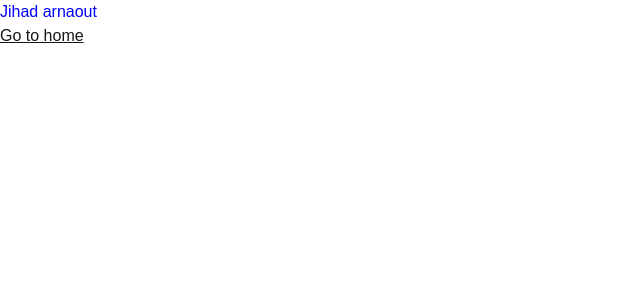
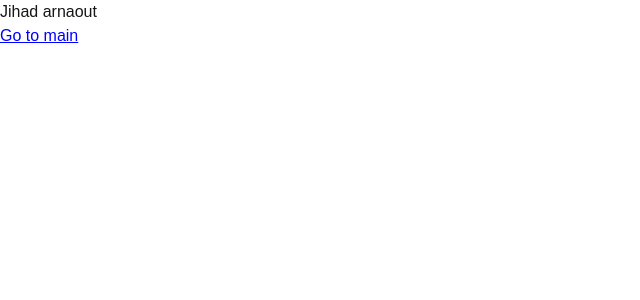
Before and after one commit to JihadArnaout/react-review, a Next.js app: page /about in a window 1280 px wide. Shown: the top 300 px of the page, without its empty margins (0-640 px from the left). Built offline with nearby package versions, Linux system fonts and the light colour scheme.

Commit message:
Adding style to pages

```diff
--- a/app/about/page.tsx
+++ b/app/about/page.tsx
@@ -3,9 +3,9 @@ import Link from "next/link";
 export default function AboutPage() {
   return (
     <>
-  <div style={{ color: "blue" }}>Jihad arnaout</div>
-  <Link href="/" style={{ textDecoration: "underline" }}>
-    Go to home
+  <div >Jihad arnaout</div>
+  <Link href="/" style={{ textDecoration: "underline", color: "blue" }}>
+    Go to main
   </Link>
   </>
 );
--- a/app/home/page.tsx
+++ b/app/home/page.tsx
@@ -1,5 +1,12 @@
+import Link from "next/link";
+
 export default function home() {
     return (
+        <>
         <div>Hello, Next.js!</div>
+        <Link href="/" style={{ textDecoration: "underline", color: "blue" }}>
+          Go to main
+        </Link>
+        </>
     )
 }
--- a/app/page.tsx
+++ b/app/page.tsx
@@ -14,14 +14,20 @@ export default function Home() {
         <Description />
 
       </main>
+      <div className={Style.section}>
 
-      <Link href="/about" style={{ textDecoration: "underline" }}>
+      <Link href="/about" style={{ textDecoration: "underline", color: "blue" }}>
         Go to about
       </Link>
 
-      <Link href="/home" style={{ textDecoration: "underline" }}>
+      <br />
+
+      <Link href="/home" style={{ textDecoration: "underline", color: "blue" }}>
         Go to home
       </Link>
+
+      </div>
+
     </>
   );
 }
```
